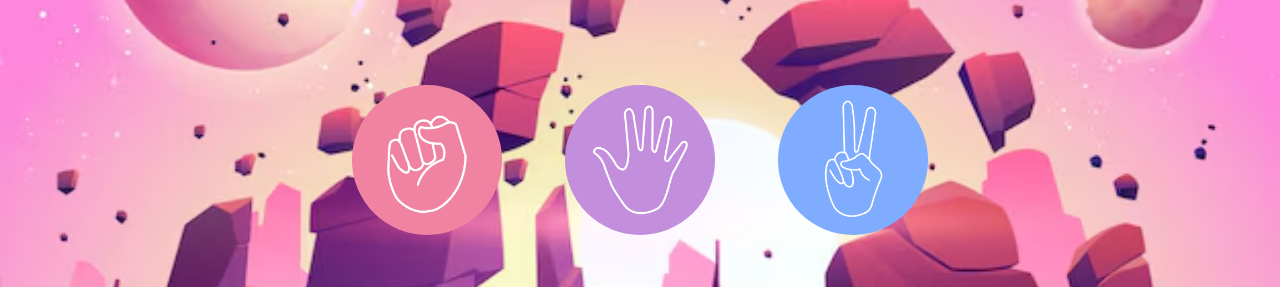
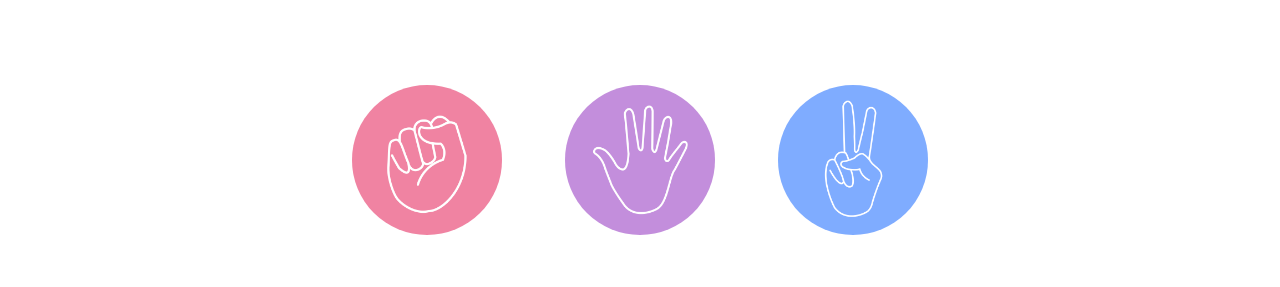
Before and after one commit to Vishnu-sharma-090502/Rock-Paper-Scissor-Game, a plain HTML site: page index.html in a window 1280 px wide. Shown: the part 83-370 px from the top of the page. Drawn offline with Linux system fonts and the light colour scheme.

Commit message:
remove background img.

```diff
--- a/style.css
+++ b/style.css
@@ -2,13 +2,6 @@
   margin: 0;
   padding: 0;
   text-align: center;
-}
-
-body {
-    background-image: url(/images/3\ img.avif);
-    background-size: cover;
-    background-repeat: no-repeat;
-    background-position: center;
 }
 
 h1 {
```
Also changed, not shown: images/3 img.avif (deleted).
